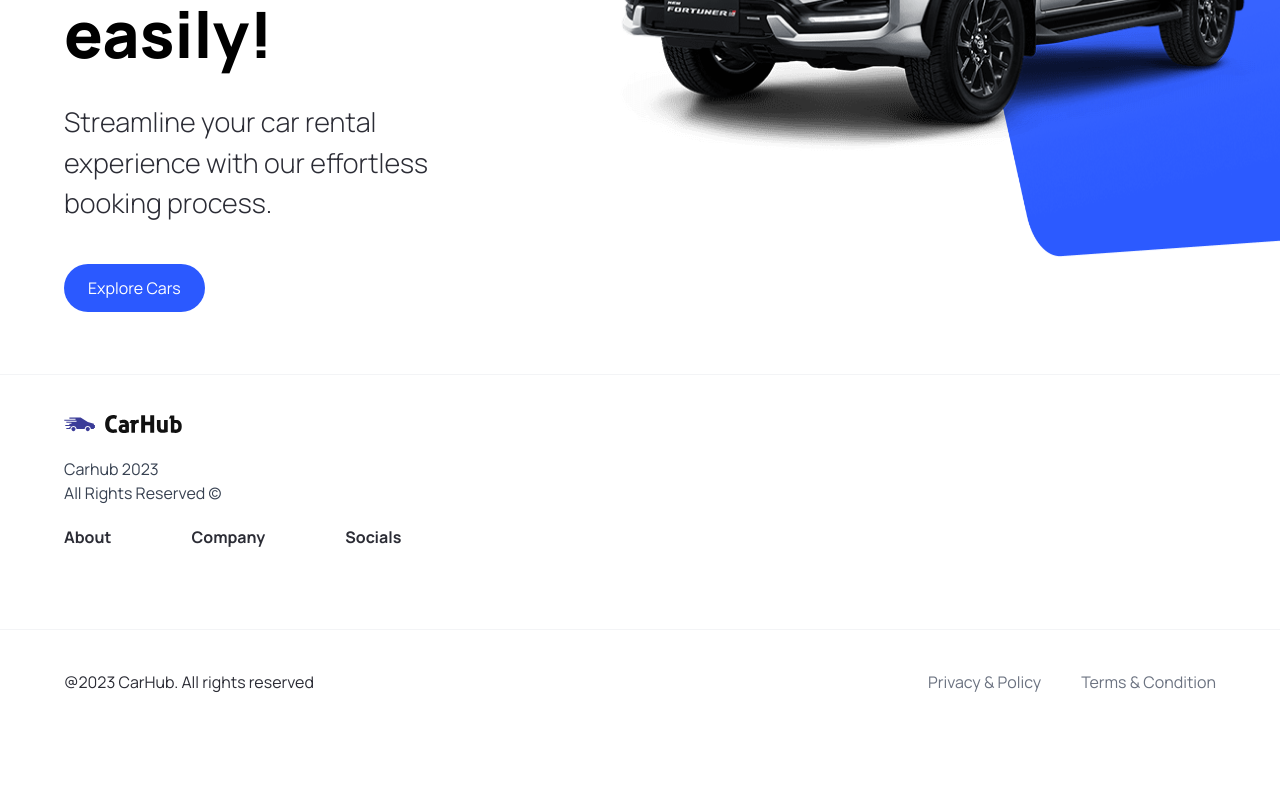
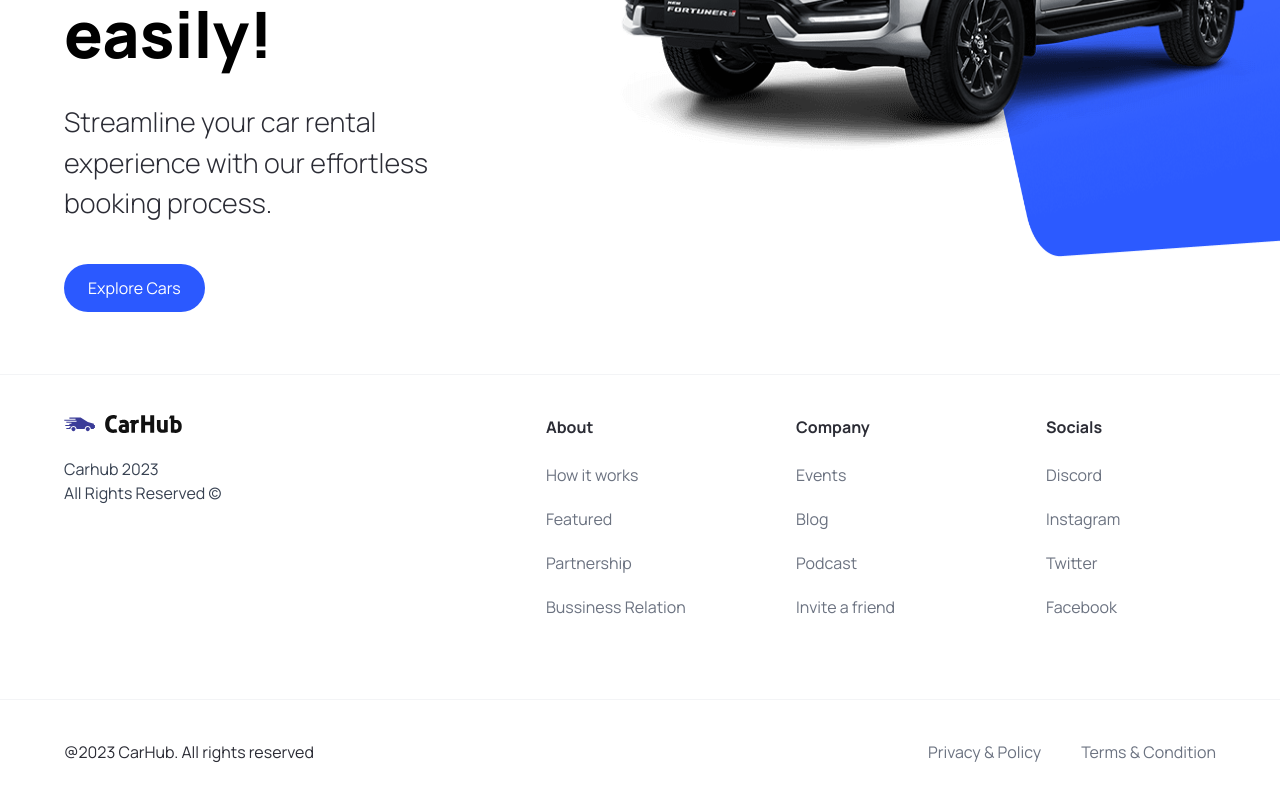
Before and after one commit to pichaipusit/tutorial-carhub, a Next.js app: page / in a window 1280 px wide. Shown: the part 446-1246 px from the top of the page. Before the commit the page ends 1180 px from the top, so only its background shows below. Built offline with nearby package versions, Linux system fonts and the light colour scheme.

Commit message:
sol: Footer

```diff
--- a/app/globals.css
+++ b/app/globals.css
@@ -169,18 +169,12 @@
   @apply flex flex-col justify-start items-start gap-6;
 }
 
-/* TODO:
-Fix 2 classes so that
-1. Socials link group go down below others when on mobile view
-2. on md screen, link groups should be on the right next to logo
-3. link groups leave more space from logo on wider screen
-*/
 .footer__links {
-  @apply w-full flex max-md:mt-10 gap-20;
+  @apply flex-1 flex-wrap w-full md:justify-end flex max-md:mt-10 gap-20;
 }
 
 .footer__link {
-  @apply flex flex-col gap-6 text-base;
+  @apply flex flex-col gap-6 text-base min-w-[170px];
 }
 
 .footer__copyrights {
--- a/components/Footer.tsx
+++ b/components/Footer.tsx
@@ -31,7 +31,17 @@ const Footer = () => (
           <div key={item.title} className="footer__link">
             <h3 className="font-bold">{item.title}</h3>
 
-            {/* TODO: Add menu links for each group */}
+            <div className="flex flex-col gap-5">
+              {item.links.map((link) => (
+                <Link
+                  key={link.title}
+                  href={link.url}
+                  className="text-gray-500"
+                >
+                  {link.title}
+                </Link>
+              ))}
+            </div>
           </div>
         ))}
       </div>
```
